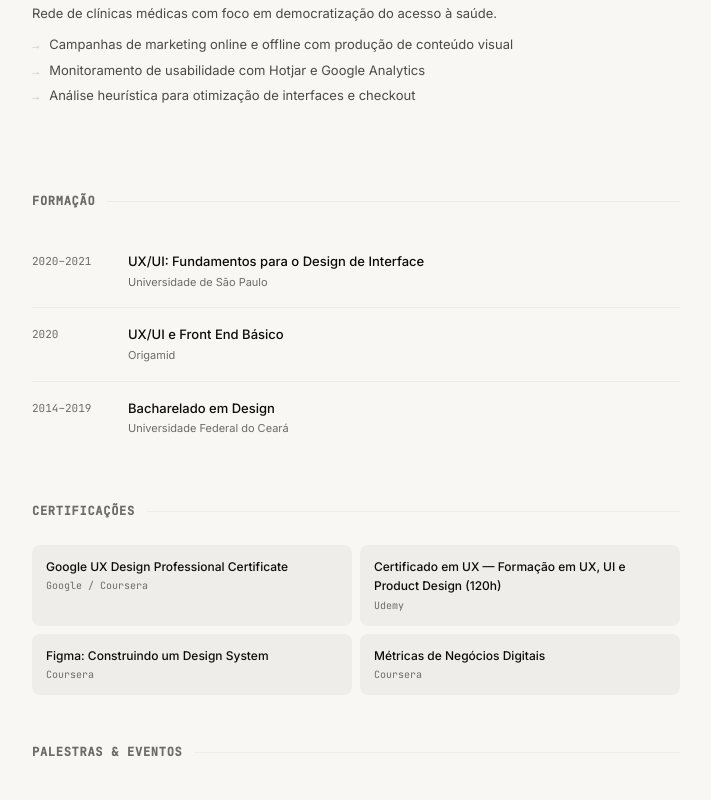
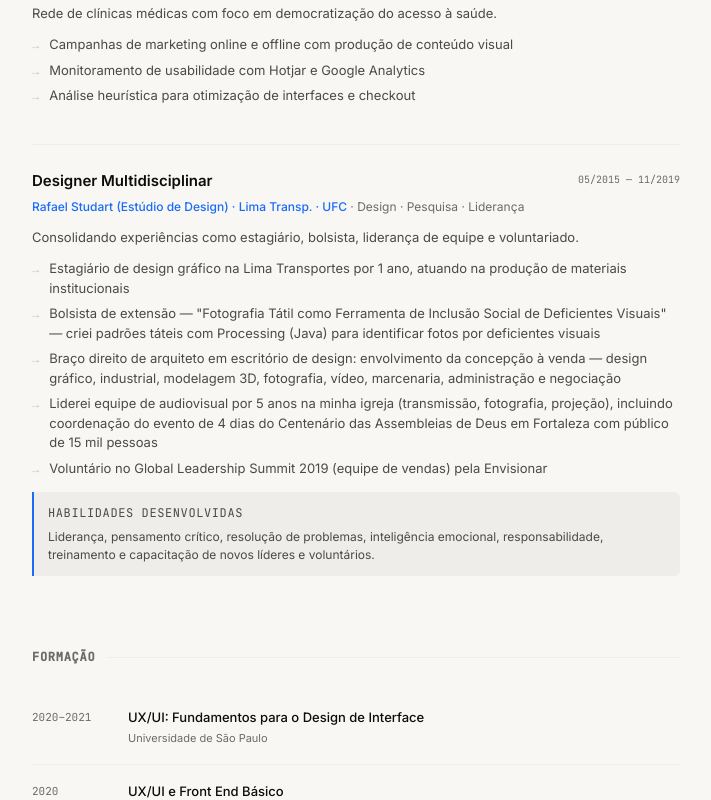
Before and after one commit to silasvj/resume, a plain HTML site: page index.html in a window 1280 px wide. Shown: the part 2086-2886 px from the top of the page, without its empty margins (472-1183 px from the left). Drawn offline with Linux system fonts and the light colour scheme.

Commit message:
feat: adiciona experiencia Designer Multidisciplinar (2015-2019) + ATS view

```diff
--- a/index.html
+++ b/index.html
@@ -1165,6 +1165,30 @@
           <li><span class="lang-pt">Análise heurística para otimização de interfaces e checkout</span><span class="lang-en">Heuristic analysis for interface and checkout optimization</span></li>
         </ul>
       </article>
+
+      <!-- Designer Multidisciplinar -->
+      <article class="exp-card">
+        <div class="exp-header">
+          <h3 class="exp-role"><span class="lang-pt">Designer Multidisciplinar</span><span class="lang-en">Multidisciplinary Designer</span></h3>
+          <span class="exp-period">05/2015 — 11/2019</span>
+        </div>
+        <p class="exp-company">Rafael Studart (Estúdio de Design) · Lima Transp. · UFC <span class="sector">· Design · Pesquisa · Liderança</span></p>
+        <p style="font-size:13px;color:var(--gray-700);line-height:1.5;margin-bottom:12px">
+          <span class="lang-pt">Consolidando experiências como estagiário, bolsista, liderança de equipe e voluntariado.</span>
+          <span class="lang-en">Consolidating experiences as intern, scholarship researcher, team leader and volunteer.</span>
+        </p>
+        <ul class="exp-bullets">
+          <li><span class="lang-pt">Estagiário de design gráfico na Lima Transportes por 1 ano, atuando na produção de materiais institucionais</span><span class="lang-en">Graphic design intern at Lima Transportes for 1 year, producing institutional materials</span></li>
+          <li><span class="lang-pt">Bolsista de extensão — "Fotografia Tátil como Ferramenta de Inclusão Social de Deficientes Visuais" — criei padrões táteis com Processing (Java) para identificar fotos por deficientes visuais</span><span class="lang-en">Extension scholarship — "Tactile Photography as a Tool for Social Inclusion of the Visually Impaired" — created tactile patterns with Processing (Java) for photo identification by visually impaired people</span></li>
+          <li><span class="lang-pt">Braço direito de arquiteto em escritório de design: envolvimento da concepção à venda — design gráfico, industrial, modelagem 3D, fotografia, vídeo, marcenaria, administração e negociação</span><span class="lang-en">Right-hand to an architect in a design studio: involved from concept to sale — graphic design, industrial design, 3D modeling, photography, video, woodworking, administration and negotiation</span></li>
+          <li><span class="lang-pt">Liderei equipe de audiovisual por 5 anos na minha igreja (transmissão, fotografia, projeção), incluindo coordenação do evento de 4 dias do Centenário das Assembleias de Deus em Fortaleza com público de 15 mil pessoas</span><span class="lang-en">Led AV team for 5 years at my church (broadcast, photography, projection), including coordinating the 4-day Centenary of the Assemblies of God in Fortaleza with 15k attendees</span></li>
+          <li><span class="lang-pt">Voluntário no Global Leadership Summit 2019 (equipe de vendas) pela Envisionar</span><span class="lang-en">Volunteer at Global Leadership Summit 2019 (sales team) by Envisionar</span></li>
+        </ul>
+        <div class="exp-highlight">
+          <p class="exp-highlight-label"><span class="lang-pt">Habilidades desenvolvidas</span><span class="lang-en">Skills developed</span></p>
+          <p><span class="lang-pt">Liderança, pensamento crítico, resolução de problemas, inteligência emocional, responsabilidade, treinamento e capacitação de novos líderes e voluntários.</span><span class="lang-en">Leadership, critical thinking, problem solving, emotional intelligence, responsibility, training and mentoring new leaders and volunteers.</span></p>
+        </div>
+      </article>
     </section>
 
     <!-- FORMAÇÃO -->
@@ -1296,6 +1320,14 @@ Assistente de Design e UX — SiMCo (HealthTech) — 03/2021 a 08/2021
 - Campanhas de marketing online e offline com produção de conteúdo visual
 - Monitoramento de usabilidade com Hotjar e Google Analytics
 - Análise heurística para otimização de interfaces e checkout
+
+Designer Multidisciplinar — Rafael Studart · Lima Transp. · UFC — 05/2015 a 11/2019
+- Estagiário de design gráfico na Lima Transportes (1 ano)
+- Bolsista de extensão "Fotografia Tátil" — padrões táteis com Processing (Java) para inclusão de deficientes visuais
+- Braço direito em escritório de design: concepção à venda (design gráfico, industrial, modelagem 3D, fotografia, vídeo, marcenaria)
+- Liderança de equipe audiovisual por 5 anos: transmissão, fotografia, projeção e treinamento de voluntários
+- Coordenação do evento Centenário das Assembleias de Deus (15 mil pessoas, 4 dias)
+- Voluntário no Global Leadership Summit 2019 (Envisionar)
 
 Formação:
 2020-2021 — UX/UI: Fundamentos para o Design de Interface — Universidade de São Paulo
```
